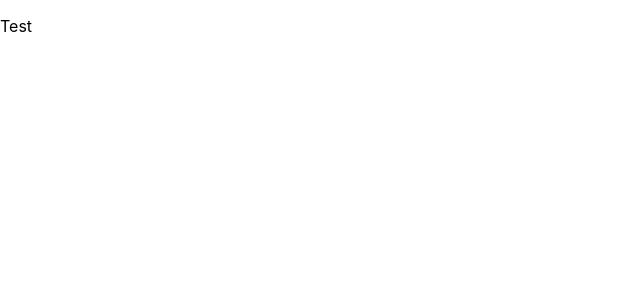
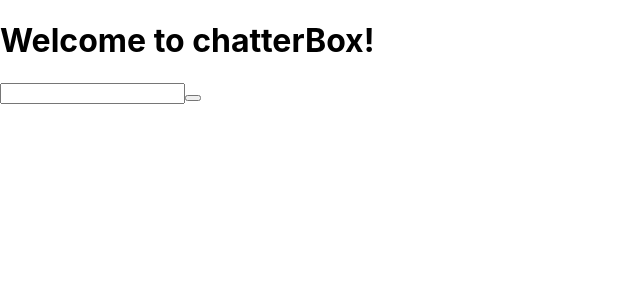
Before and after one commit to JeffKersting/chatterBox, a React (Create React App) app: page / in a window 1280 px wide. Shown: the top 300 px of the page, without its empty margins (0-640 px from the left). Built offline with nearby package versions, Linux system fonts and the light colour scheme.

Commit message:
Complete login functionality

```diff
--- a/src/app/App.js
+++ b/src/app/App.js
@@ -1,11 +1,23 @@
+import React, { useState } from 'react'
+import LoginPage from '../login-page/login-component'
+
 function App() {
+
+  const [user, setUser] = useState(null)
+
+  const loginUser = (userName) => {
+    setUser(userName)
+    console.log('fired')
+    console.log(userName)
+  }
+
 
   return (
     <div className="App">
       <header className="App-header">
-        <p>
-          Test
-        </p>
+        {!user &&
+          <LoginPage login={loginUser}/>
+        }
       </header>
     </div>
   );
--- a/src/login-page/login-component.js
+++ b/src/login-page/login-component.js
@@ -1,6 +1,6 @@
 import React, { useState } from 'react'
 
-function LoginPage() {
+function LoginPage(props) {
 
   const [loginInput, setLoginInput] = useState('')
 
@@ -8,19 +8,26 @@ function LoginPage() {
     setLoginInput(event.target.value)
   }
 
+  const handleSubmit = (event) => {
+    event.preventDefault()
+    props.login(loginInput)
+  }
+
   return (
     <>
       <h1>Welcome to chatterBox!</h1>
-      <form className="login">
+      <form className="login" onSubmit={handleSubmit}>
         <input
           type='text'
           name='username'
           value={loginInput}
           onChange={event => updateLoginInput(event)}
           autocomplete='off'
-        />
-        <input type='submit' value='Submit'></input>
+          />
+          <button/>
       </form>
     </>
   )
 }
+
+export default LoginPage
```
